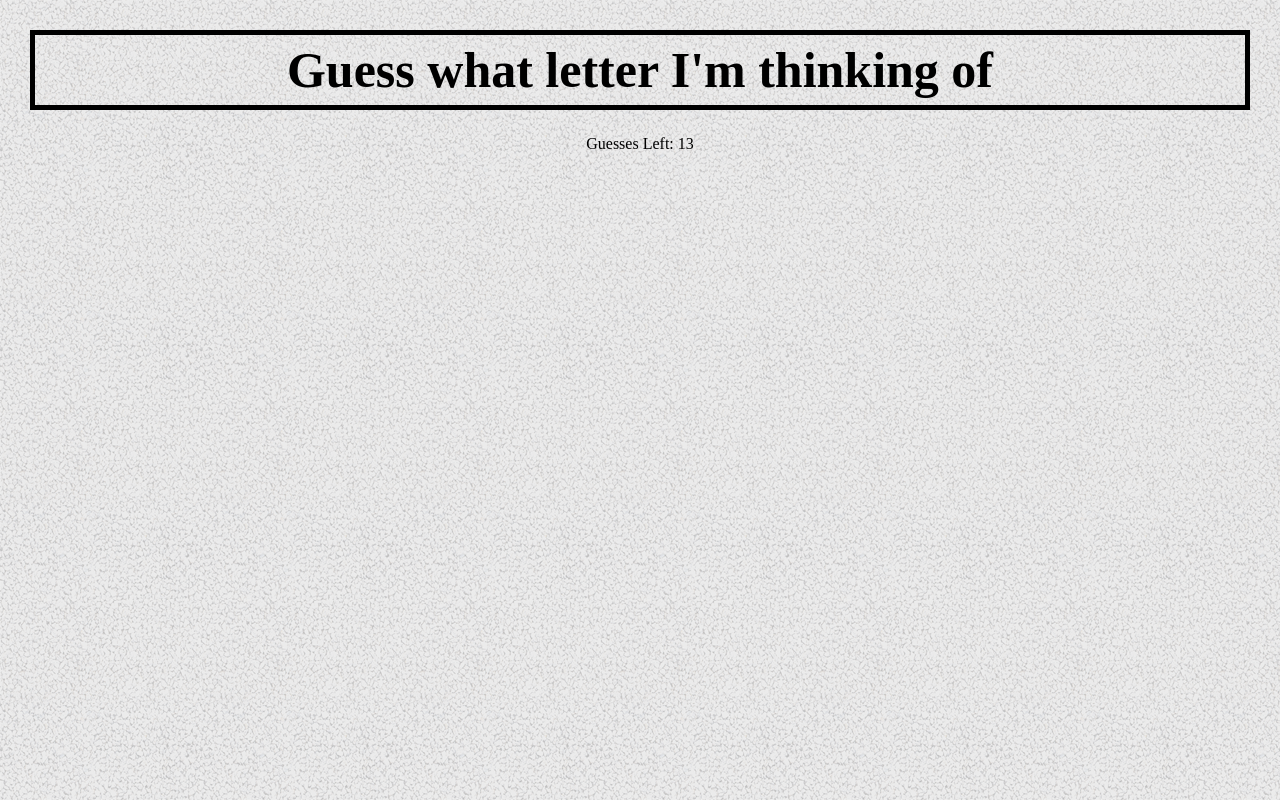
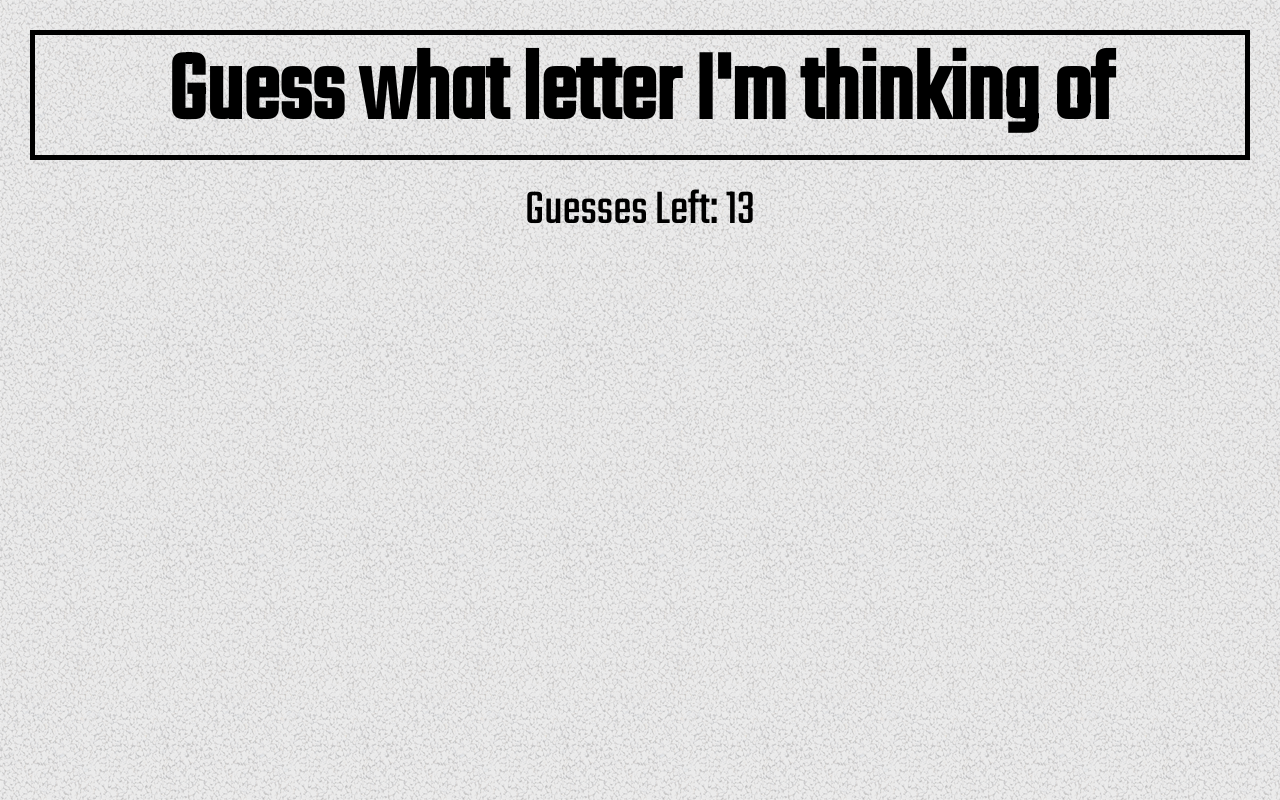
Before and after one commit to ghost0fharambe/psychic-game, a plain HTML site: page index.html in a window 1280 px wide. Drawn offline with Linux system fonts and the light colour scheme.

Commit message:
added css syles

```diff
--- a/assets/css/style.css
+++ b/assets/css/style.css
@@ -1,7 +1,7 @@
 h1 {
     font-weight: bold;
     text-align: center;
-    font-size: 50px;
+    font-size: 100px;
     border: 5px solid black;
     color: black;
     padding: 10px;
@@ -9,7 +9,12 @@ h1 {
 }
 
 body {
+    font-family: 'Teko', sans-serif;
     text-align: center;
     padding: 10px;
     margin: 10px;
 }
+
+p {
+    font-size: 50px;
+}
--- a/index.html
+++ b/index.html
@@ -6,6 +6,7 @@
   <title>Psychic Game</title>
   <link rel="stylesheet" href="assets/css/reset.css">
   <link rel="stylesheet" href="assets/css/style.css">
+  <link href="https://fonts.googleapis.com/css?family=Teko" rel="stylesheet">
 </head>
 
 <body background="assets/images/gravel/gravel/gravel.png">
```
